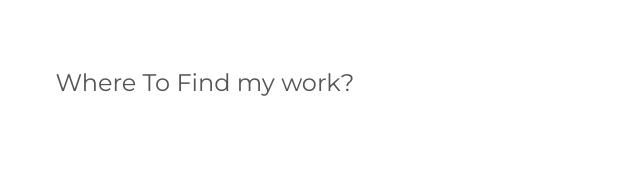
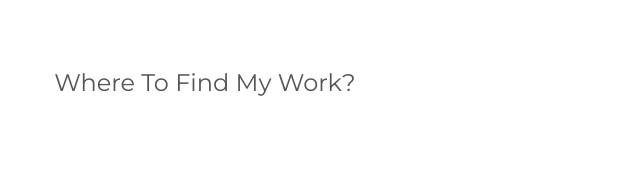
Before and after one commit to jessicac3732/jessicac3732.github.io, a plain HTML site: page index.html in a window 1280 px wide. Shown: the part 949-1123 px from the top of the page, 435-1075 px from the left. Drawn offline with nearby package versions, Linux system fonts and the light colour scheme.

Commit message:
add changes

```diff
--- a/index.html
+++ b/index.html
@@ -92,7 +92,7 @@
 
 <!-- Third Container (Grid) -->
 <div class="container-fluid bg-3 text-center">
-  <h3 class="margin">Where To Find my work?</h3><br>
+  <h3 class="margin">Where To Find My Work?</h3><br>
   <div class="row">
     <div class="col-sm-4">
 
```
